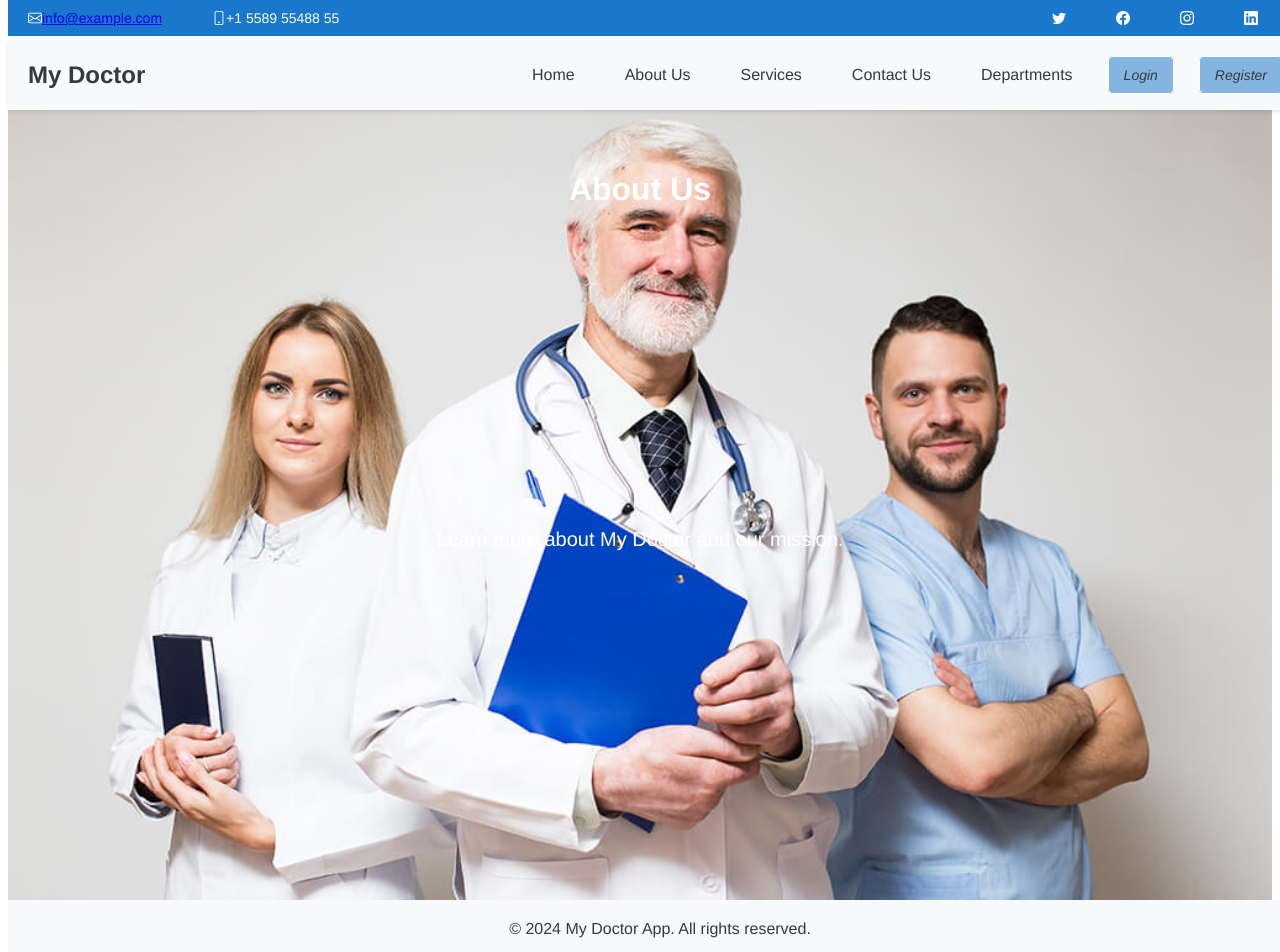
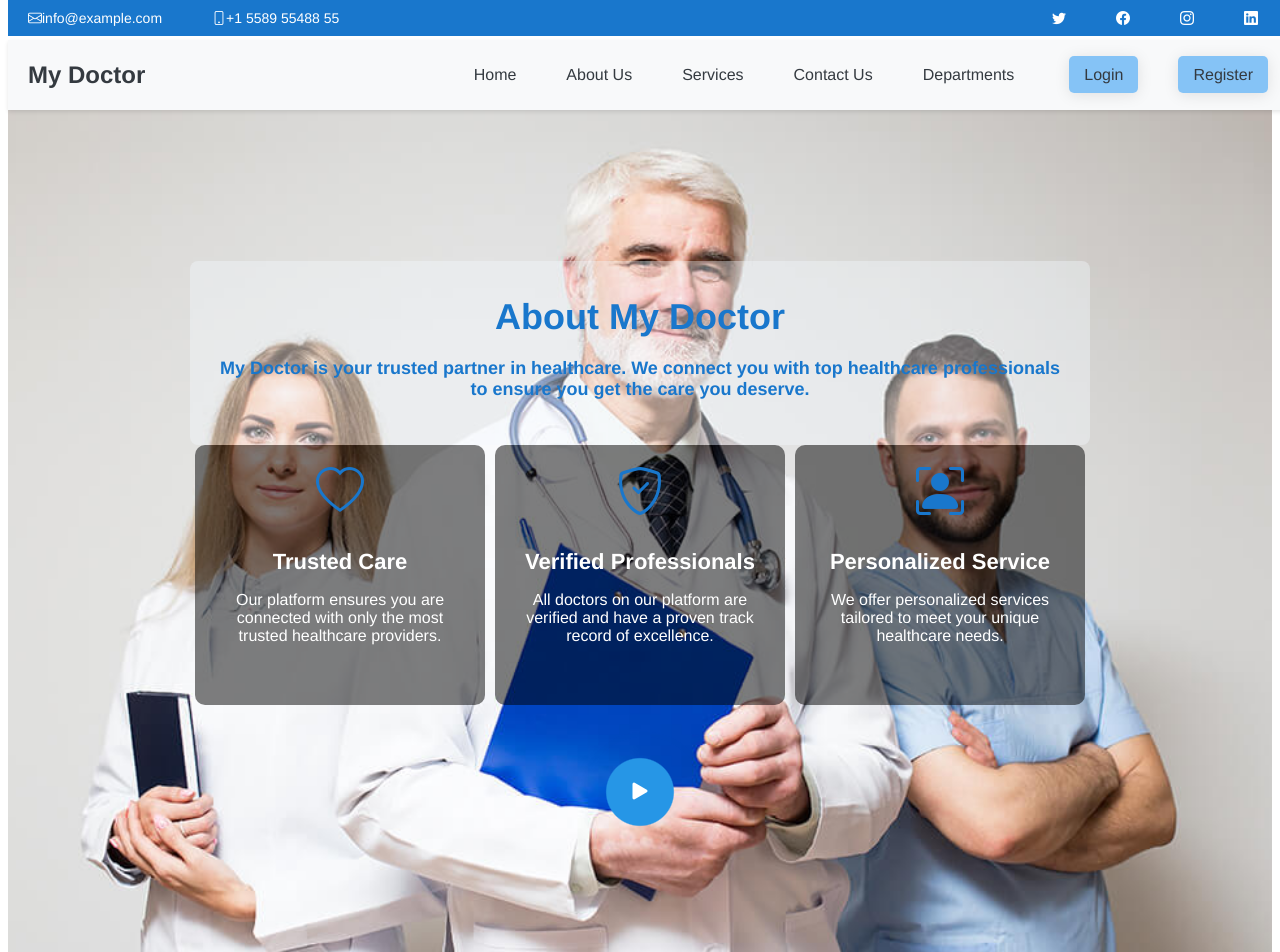
Before and after one commit to mena5800/My-Doctor, a React app: page /about in a window 1280 px wide. Shown: the top 952 px of the page. Built offline with nearby package versions, Linux system fonts and the light colour scheme.

Commit message:
attractive about section is ready

```diff
--- a/src/About.js
+++ b/src/About.js
@@ -3,10 +3,36 @@ import './App.css';
 
 const About = () => {
     return (
-        <div id="about">
-            <h1>About Us</h1>
-            <p>Learn more about My Doctor and our mission.</p>
-        </div>
+        <section id="about" className="about-section">
+            <div className="about-content">
+                <div className="about-title">
+                    <h2>About My Doctor</h2>
+                    <p>
+                        My Doctor is your trusted partner in healthcare. We connect you with top healthcare professionals to ensure you get the care you deserve.
+                    </p>
+                </div>
+                <div className="about-icons">
+                    <div className="icon-box">
+                        <i className="bi bi-heart"></i>
+                        <h4>Trusted Care</h4>
+                        <p>Our platform ensures you are connected with only the most trusted healthcare providers.</p>
+                    </div>
+                    <div className="icon-box">
+                        <i className="bi bi-shield-check"></i>
+                        <h4>Verified Professionals</h4>
+                        <p>All doctors on our platform are verified and have a proven track record of excellence.</p>
+                    </div>
+                    <div className="icon-box">
+                        <i className="bi bi-person-bounding-box"></i>
+                        <h4>Personalized Service</h4>
+                        <p>We offer personalized services tailored to meet your unique healthcare needs.</p>
+                    </div>
+                </div>
+                <div className="pulsating-play-btn">
+                    <a href="#about-video" className="play-btn"><i className="bi bi-play-fill"></i></a>
+                </div>
+            </div>
+        </section>
     );
 };
 
--- a/src/App.css
+++ b/src/App.css
@@ -76,35 +76,34 @@ html, body {
 }
 
 
-/* Button styles for Login and Register */
+/* Base Button styles */
 .btn {
-    padding: 0 16px;
-    margin-right: 5px;
+    color: #ffff;
+    flex: 1;
+    box-shadow: 0px 2px 15px rgba(0, 0, 0, 0.1);
+    background-color: #369ef396;
     border-radius: 5px;
-    font-size: 14px;
+    border: none;
+    font-weight: normal;
+    transition: background-color 0.3s, color 0.3s;
     text-align: center;
-    background-color: #83b5e0;
-    color: white;
-    font-style: italic;
-    border: 1px solid white;
+    margin: 10px 20px;
 }
 
 
-.btn-login:hover, .btn-register:hover {
-    background-color: transparent;
-    color: #1977cc;
-    border: 1px solid #1977cc;
+
+.btn:focus {
+    outline: none;
+    box-shadow: none;
 }
 
-.logo a {
-    color: #444444;
-    font-size: 20px;
-    text-decoration: none;
-    font-weight: bold;
+/* Specific styles for Login and Register buttons */
+.btn-login {
+    margin-right: 10px;
 }
 
-.logo a:hover {
-    color: #1977cc;
+.btn-register {
+    margin-left: 10px;
 }
 
 /* Adjust the container to accommodate the fixed navbar and topbar */
@@ -223,13 +222,12 @@ html, body {
     color: #444444;
 }
 
-
-/* About Us Section */
-#about {
+/* About Section */
+.about-section {
     background-image: url('./img/about.jpg');
     background-size: cover;
     background-position: center;
-    height: 700px;
+    height: 800px;
     padding: 50px 20px;
     text-align: center;
     color: white;
@@ -238,15 +236,107 @@ html, body {
     justify-content: center;
 }
 
-#about h2 {
-    margin-bottom: 20px;
-    font-size: 32px;
+.about-content {
+    max-width: 900px;
+    margin: auto;
 }
 
-#about p {
-    font-size: 20px;
-    max-width: 800px;
-    margin: auto;
+.about-content h2 {
+    font-size: 36px;
+    margin-bottom: 20px;
+}
+
+.about-content p {
+    font-size: 18px;
+    margin-bottom: 40px;
+}
+.about-title {
+
+    color: #1977cc;
+    font-weight: 700;
+    font-size: 35px;
+    background-color: #f1f7fc65;
+    border-radius: 8px;
+    padding: 5px 20px;
+}
+
+/* Icon Boxes */
+.about-icons {
+    display: flex;
+    justify-content: space-around;
+    margin-bottom: 40px;
+}
+
+.icon-box {
+    background: rgba(0, 0, 0, 0.5); /* Semi-transparent background */
+    border-radius: 10px;
+    padding: 20px;
+    width: 250px;
+    text-align: center;
+}
+
+.icon-box i {
+    font-size: 48px;
+    color: #1977cc; /* Same accent color as in the referenced style */
+    margin-bottom: 15px;
+}
+
+.icon-box h4 {
+    font-size: 22px;
+    margin-bottom: 10px;
+    color: #ffffff;
+}
+
+.icon-box p {
+    font-size: 16px;
+    color: #ffffff;
+}
+
+/* Pulsating Play Button */
+.pulsating-play-btn {
+    width: 94px;
+    height: 94px;
+    background: radial-gradient(#2696e6 50%, rgba(25, 119, 204, 0) 52%);
+    border-radius: 50%;
+    display: block;
+    position: relative;
+    margin: 0 auto;
+}
+
+.pulsating-play-btn:before {
+    content: "";
+    position: absolute;
+    width: 120px;
+    height: 120px;
+    animation: pulsate 2s infinite;
+    border-radius: 50%;
+    border: 5px solid rgba(25, 119, 204, 0.5);
+    top: -15%;
+    left: -15%;
+    background: transparent;
+}
+
+.pulsating-play-btn .play-btn {
+    position: absolute;
+    left: 50%;
+    top: 50%;
+    transform: translate(-50%, -50%);
+    font-size: 30px;
+    color: white;
+    text-align: center;
+    z-index: 100;
+    text-decoration: none;
+}
+
+@keyframes pulsate {
+    0% {
+        transform: scale(0.6);
+        opacity: 1;
+    }
+    100% {
+        transform: scale(1);
+        opacity: 0;
+    }
 }
 
 /* Services Section */
--- a/src/Navbar.js
+++ b/src/Navbar.js
@@ -26,7 +26,7 @@ const Navbar = () => {
         <>
             <div id="topbar">
                 <div className="contact-info">
-                    <i className="bi bi-envelope"><a href="mailto:info@example.com">info@example.com</a></i>
+                    <i className="bi bi-envelope">info@example.com</i>
                     <i className="bi bi-phone"><span>+1 5589 55488 55</span></i>
                 </div>
                 <div className="social-links">
@@ -46,7 +46,7 @@ const Navbar = () => {
                     <li><a href="#services">Services</a></li>
                     <li><a href="#contact">Contact Us</a></li>
                     <li><Link to="/departments">Departments</Link></li>
-                    <li><Link to="/login" className="btn btn-login">Login</Link></li>
+                    <li><Link to="/login" className="btn btn-login"> Login </Link></li>
                     <li><Link to="/register" className="btn btn-register">Register</Link></li>
                 </ul>
             </nav>
```
